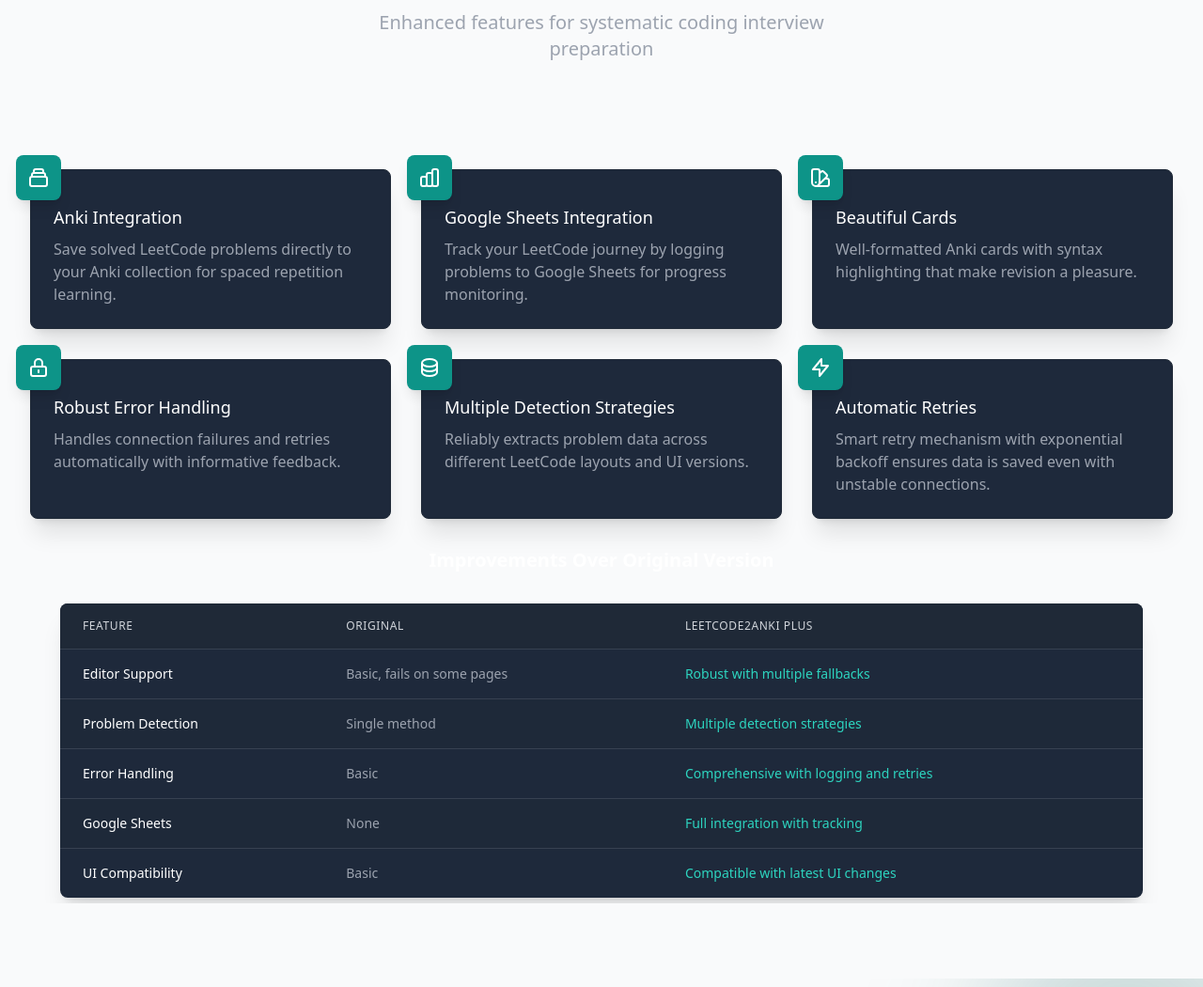
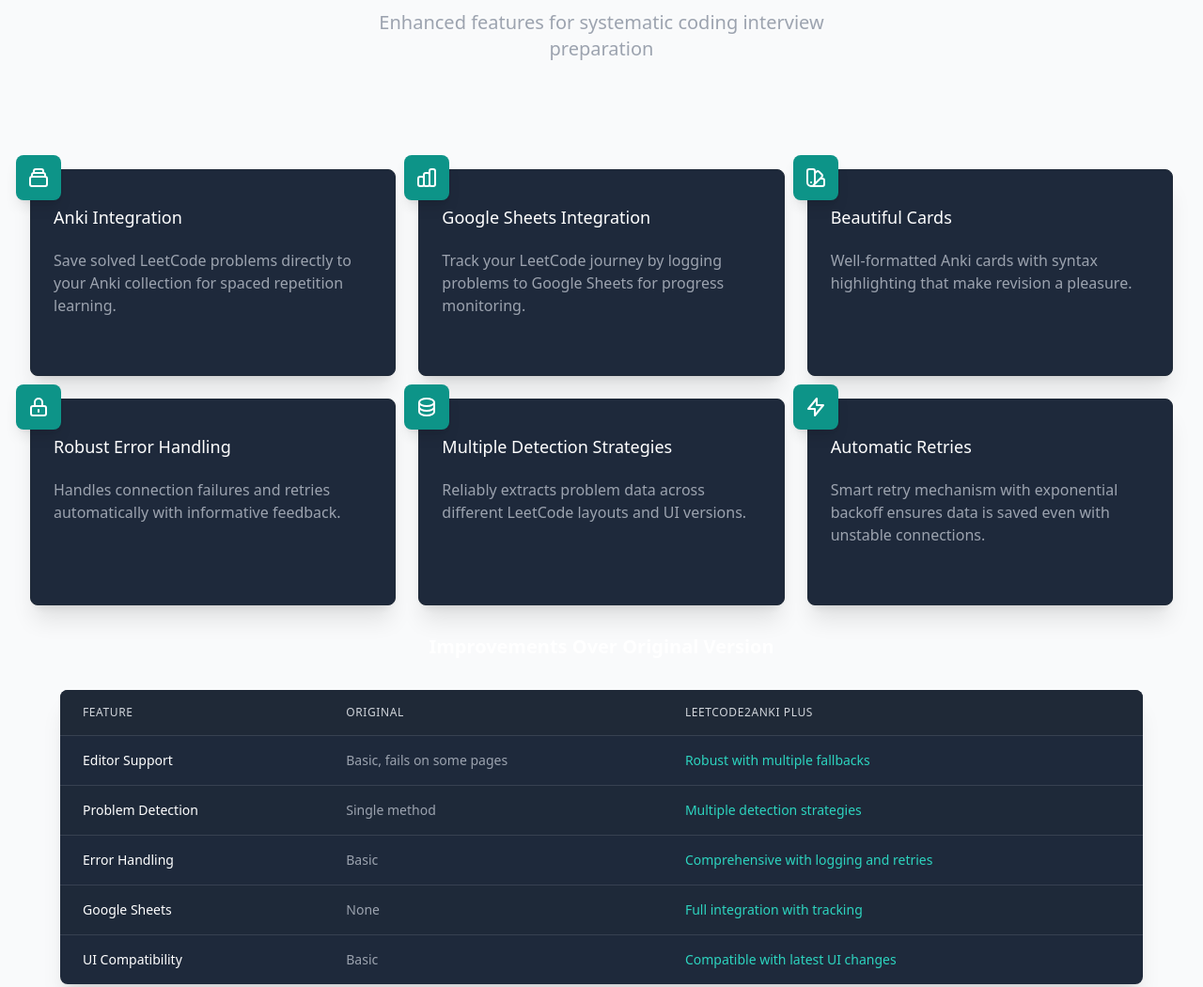
Before and after one commit to UjjwalSharma01/leetcode2anki, a website: page website/index.html in a window 1280 px wide. Shown: the part 1240-2290 px from the top of the page at 94% size. Drawn offline with nearby package versions, Linux system fonts and the light colour scheme.

Commit message:
Enhance feature card layout with consistent heights and spacing adjustments

```diff
--- a/website/css/custom-fixes.css
+++ b/website/css/custom-fixes.css
@@ -221,3 +221,58 @@
     opacity: 1 !important;
     visibility: visible !important;
 }
+
+/* Feature card fixes for consistent heights */
+.feature-card {
+    height: 100%;
+    min-height: 220px; /* Increased minimum height for better alignment */
+    display: flex;
+    flex-direction: column;
+}
+
+.feature-card > div:not(.absolute) {
+    flex-grow: 1;
+    display: flex;
+    flex-direction: column;
+    justify-content: space-between; /* Changed from flex-start to space-between */
+    height: 100%;
+}
+
+.feature-card h3 {
+    margin-bottom: 0.75rem; /* Consistent spacing after title */
+}
+
+.feature-card p {
+    flex-grow: 1;
+    margin-bottom: 1rem; /* Added consistent bottom margin */
+    display: -webkit-box;
+    -webkit-line-clamp: 3;
+    -webkit-box-orient: vertical;
+    overflow: hidden;
+    line-height: 1.5;
+}
+
+/* Fix grid layout for feature cards */
+.grid.md\:grid-cols-2.lg\:grid-cols-3 {
+    align-items: stretch;
+    gap: 1.5rem; /* Added consistent gap */
+}
+
+.grid.md\:grid-cols-2.lg\:grid-cols-3 > * {
+    display: flex;
+    flex-direction: column;
+}
+
+/* Ensure consistent spacing in feature grid */
+@media (min-width: 1024px) {
+    .grid.lg\:grid-cols-3 > * {
+        height: 100%;
+    }
+}
+
+/* Shift specific feature cards for better alignment */
+.grid.md\:grid-cols-2.lg\:grid-cols-3 > *:nth-child(5),
+.grid.md\:grid-cols-2.lg\:grid-cols-3 > *:nth-child(6) {
+    position: relative;
+    top: 0px;
+}
--- a/website/index.html
+++ b/website/index.html
@@ -330,14 +330,16 @@
                 </div>
 
                 <!-- Feature 6 -->
-                <div class="relative feature-card p-6 bg-darkcard rounded-lg shadow-xl border border-gray-800">
+                <div class="relative feature-card p-6 bg-darkcard rounded-lg shadow-xl border border-gray-800 flex flex-col min-h-[200px]">
                     <div class="absolute -top-4 -left-4 bg-primary-600 rounded-lg w-12 h-12 flex items-center justify-center shadow-lg">
                         <svg class="h-6 w-6 text-white" xmlns="http://www.w3.org/2000/svg" fill="none" viewBox="0 0 24 24" stroke="currentColor">
                             <path stroke-linecap="round" stroke-linejoin="round" stroke-width="2" d="M13 10V3L4 14h7v7l9-11h-7z" />
                         </svg>
                     </div>
-                    <h3 class="mt-3 text-lg font-medium text-white">Automatic Retries</h3>
-                    <p class="mt-2 text-gray-400">Smart retry mechanism with exponential backoff ensures data is saved even with unstable connections.</p>
+                    <div class="flex-grow">
+                        <h3 class="mt-3 text-lg font-medium text-white">Automatic Retries</h3>
+                        <p class="mt-2 text-gray-400">Smart retry mechanism with exponential backoff ensures data is saved even with unstable connections.</p>
+                    </div>
                 </div>
             </div>
 
@@ -912,18 +914,6 @@
                 </div>
             </div>
         </div>
-
-        <div class="mt-20">
-            <div class="video-demo-section">
-                <div class="video-placeholder">
-                    <button class="play-button flex items-center justify-center bg-primary-600 hover:bg-primary-700 text-white rounded-full w-16 h-16 transition-transform transform hover:scale-110">
-                        <svg class="w-8 h-8" fill="currentColor" viewBox="0 0 20 20" xmlns="http://www.w3.org/2000/svg">
-                            <path fill-rule="evenodd" d="M10 18a8 8 0 100-16 8 8 0 000 16zM9.555 7.168A1 1 0 008 8v4a1 1 0 001.555.832l3-2a1 1 0 000-1.664l-3-2z" clip-rule="evenodd"></path>
-                        </svg>
-                    </button>
-                </div>
-            </div>
-        </div>
     </div>
 </section>
 
```
Also changed, not shown: website/css/tailwind.css.
